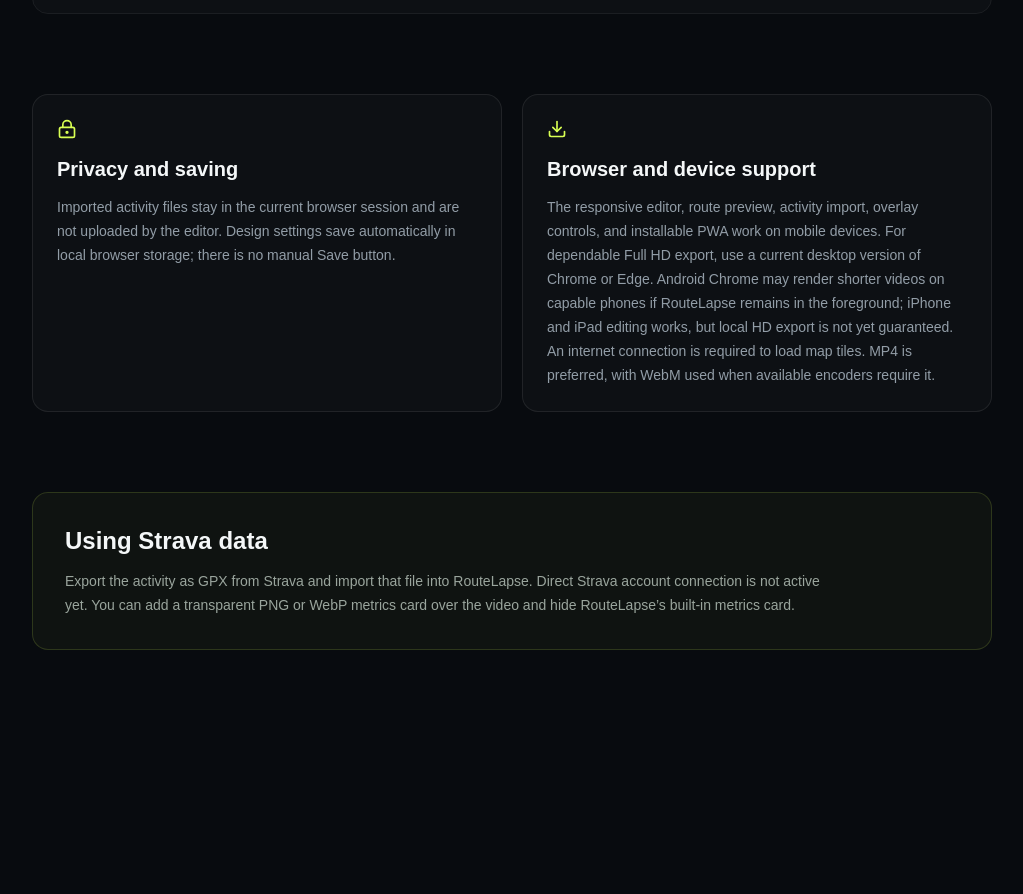
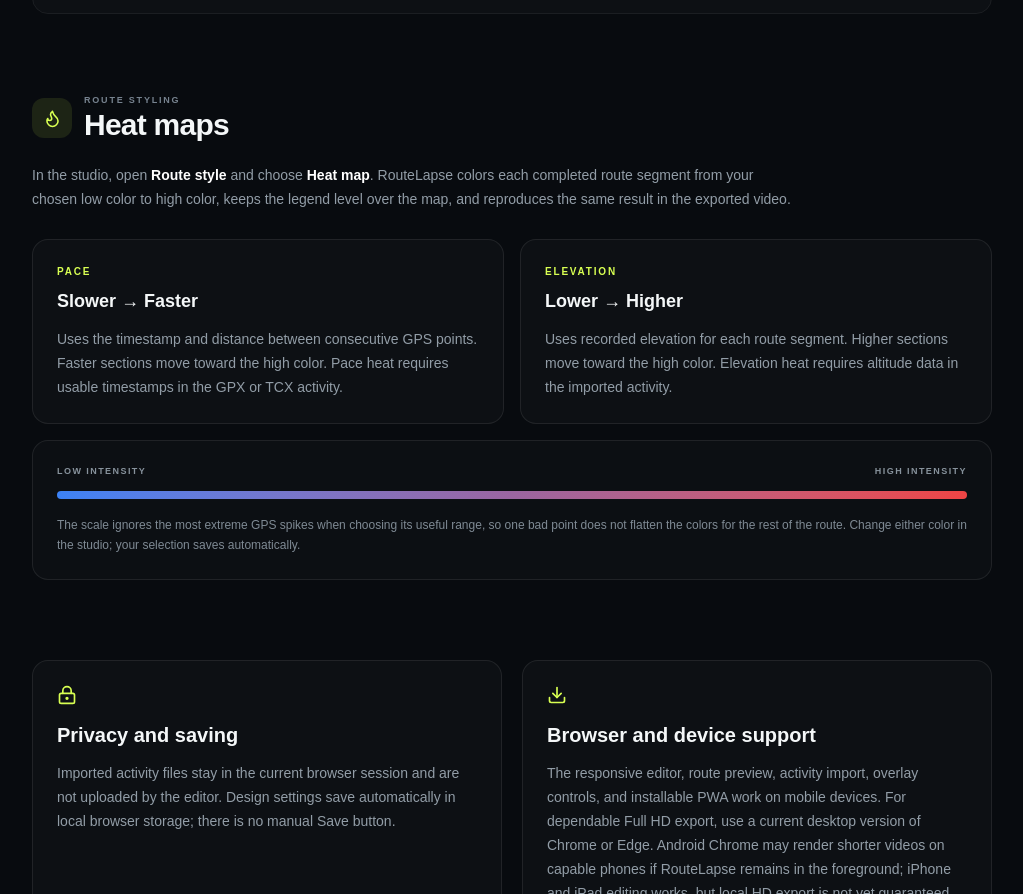
Before and after one commit to bhurtelmahesh/RouteLapse, a Next.js app: page /guide in a window 1280 px wide. Shown: the part 1540-2434 px from the top of the page, without its empty margins (128-1151 px from the left). Before the commit the page ends 2270 px from the top, so only its background shows below. Built offline with nearby package versions, Linux system fonts and the light colour scheme.

Commit message:
Document route heat maps in user guide

```diff
--- a/src/app/guide/page.tsx
+++ b/src/app/guide/page.tsx
@@ -1,10 +1,10 @@
 import type { Metadata } from "next";
 import Link from "next/link";
-import { ArrowLeft, Camera, Download, FileUp, Gauge, ImagePlus, LockKeyhole, Route } from "lucide-react";
+import { ArrowLeft, Camera, Download, FileUp, Flame, Gauge, ImagePlus, LockKeyhole, Route } from "lucide-react";
 
 export const metadata: Metadata = {
   title: "User Guide",
-  description: "Learn how to import GPX and TCX activities, customize RouteLapse cameras and overlays, and render Full HD running-route videos.",
+  description: "Learn how to import GPX and TCX activities, create pace and elevation heat maps, customize RouteLapse cameras and overlays, and render Full HD running-route videos.",
   alternates: { canonical: "/guide" },
   openGraph: {
     title: "RouteLapse User Guide",
@@ -73,6 +73,20 @@
           </div>
         </section>
 
+        <section className="mt-20" aria-labelledby="heat-maps">
+          <div className="flex items-center gap-3"><span className="grid h-10 w-10 place-items-center rounded-xl bg-[#d8ff52]/10 text-[#d8ff52]"><Flame size={19} /></span><div><div className="text-[9px] font-bold uppercase tracking-[0.2em] text-[#77838f]">Route styling</div><h2 id="heat-maps" className="text-2xl font-bold tracking-tight sm:text-3xl">Heat maps</h2></div></div>
+          <p className="mt-5 max-w-3xl text-sm leading-6 text-[#929da7]">In the studio, open <strong className="font-semibold text-white">Route style</strong> and choose <strong className="font-semibold text-white">Heat map</strong>. RouteLapse colors each completed route segment from your chosen low color to high color, keeps the legend level over the map, and reproduces the same result in the exported video.</p>
+          <div className="mt-7 grid gap-4 md:grid-cols-2">
+            <article className="rounded-2xl border border-white/8 bg-white/[0.025] p-6"><div className="text-[10px] font-bold uppercase tracking-[0.18em] text-[#d8ff52]">Pace</div><h3 className="mt-2 text-lg font-bold">Slower → Faster</h3><p className="mt-3 text-sm leading-6 text-[#929da7]">Uses the timestamp and distance between consecutive GPS points. Faster sections move toward the high color. Pace heat requires usable timestamps in the GPX or TCX activity.</p></article>
+            <article className="rounded-2xl border border-white/8 bg-white/[0.025] p-6"><div className="text-[10px] font-bold uppercase tracking-[0.18em] text-[#d8ff52]">Elevation</div><h3 className="mt-2 text-lg font-bold">Lower → Higher</h3><p className="mt-3 text-sm leading-6 text-[#929da7]">Uses recorded elevation for each route segment. Higher sections move toward the high color. Elevation heat requires altitude data in the imported activity.</p></article>
+          </div>
+          <div className="mt-4 rounded-2xl border border-white/8 bg-white/[0.02] p-5 sm:p-6">
+            <div className="flex justify-between text-[9px] font-bold uppercase tracking-[0.16em] text-[#87929c]"><span>Low intensity</span><span>High intensity</span></div>
+            <div className="mt-3 h-2 rounded-full bg-gradient-to-r from-[#3b82f6] via-[#9b65a1] to-[#ef4444]" />
+            <p className="mt-4 text-xs leading-5 text-[#7f8a94]">The scale ignores the most extreme GPS spikes when choosing its useful range, so one bad point does not flatten the colors for the rest of the route. Change either color in the studio; your selection saves automatically.</p>
+          </div>
+        </section>
+
         <section className="mt-20 grid gap-5 md:grid-cols-2">
           <article className="rounded-2xl border border-white/8 bg-white/[0.025] p-6"><LockKeyhole className="text-[#d8ff52]" size={20} /><h2 className="mt-4 text-xl font-bold">Privacy and saving</h2><p className="mt-3 text-sm leading-6 text-[#929da7]">Imported activity files stay in the current browser session and are not uploaded by the editor. Design settings save automatically in local browser storage; there is no manual Save button.</p></article>
           <article className="rounded-2xl border border-white/8 bg-white/[0.025] p-6"><Download className="text-[#d8ff52]" size={20} /><h2 className="mt-4 text-xl font-bold">Browser and device support</h2><p className="mt-3 text-sm leading-6 text-[#929da7]">The responsive editor, route preview, activity import, overlay controls, and installable PWA work on mobile devices. For dependable Full HD export, use a current desktop version of Chrome or Edge. Android Chrome may render shorter videos on capable phones if RouteLapse remains in the foreground; iPhone and iPad editing works, but local HD export is not yet guaranteed. An internet connection is required to load map tiles. MP4 is preferred, with WebM used when available encoders require it.</p></article>
```
